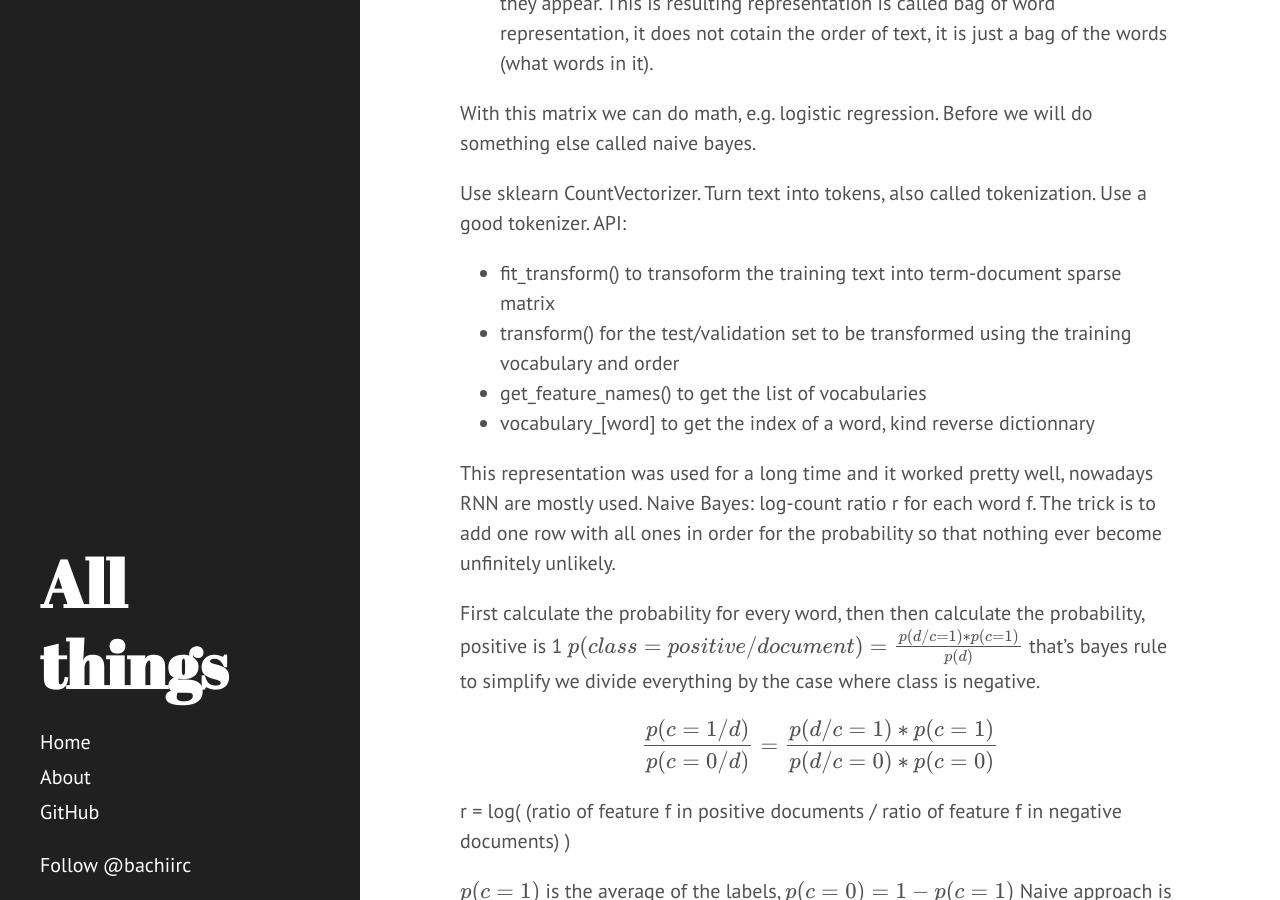
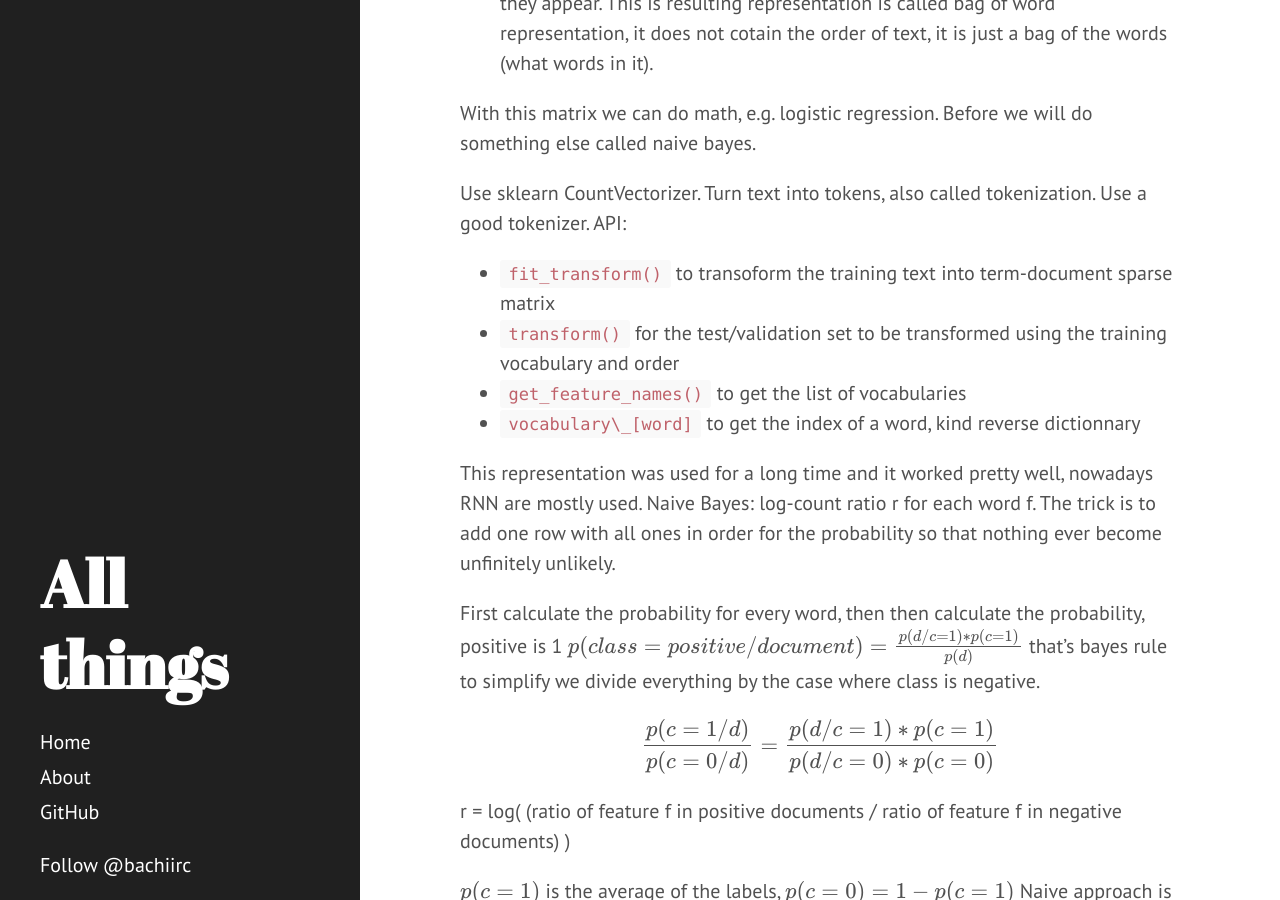
Before and after one commit to dzlab/dzlab.github.io, a Jekyll site: the page built from _posts/2018-10-18-sentiment-classification.md, in a window 1280 px wide and 900 px high, scrolled down 552 px. Built offline with Jekyll 4.4.1, drawn with Linux system fonts in a browser that asks for light colours; nearby versions of some CDN libraries; formulas are drawn with MathJax 3; comment, search, counter and statistics services are not loaded.

Commit message:
highligh code

```diff
--- a/_posts/2018-10-18-sentiment-classification.md
+++ b/_posts/2018-10-18-sentiment-classification.md
@@ -20,10 +20,10 @@ With this matrix we can do math, e.g. logistic regression. Before we will do som
 
 Use sklearn CountVectorizer. Turn text into tokens, also called tokenization. Use a good tokenizer.
 API:
- - fit_transform() to transoform the training text into term-document sparse matrix
- - transform() for the test/validation set to be transformed using the training vocabulary and order
- - get_feature_names() to get the list of vocabularies
- - vocabulary\_[word] to get the index of a word, kind reverse dictionnary
+ - `fit_transform()` to transoform the training text into term-document sparse matrix
+ - `transform()` for the test/validation set to be transformed using the training vocabulary and order
+ - `get_feature_names()` to get the list of vocabularies
+ - `vocabulary\_[word]` to get the index of a word, kind reverse dictionnary
 
 This representation was used for a long time and it worked pretty well, nowadays RNN are mostly used.
 Naive Bayes:
```
